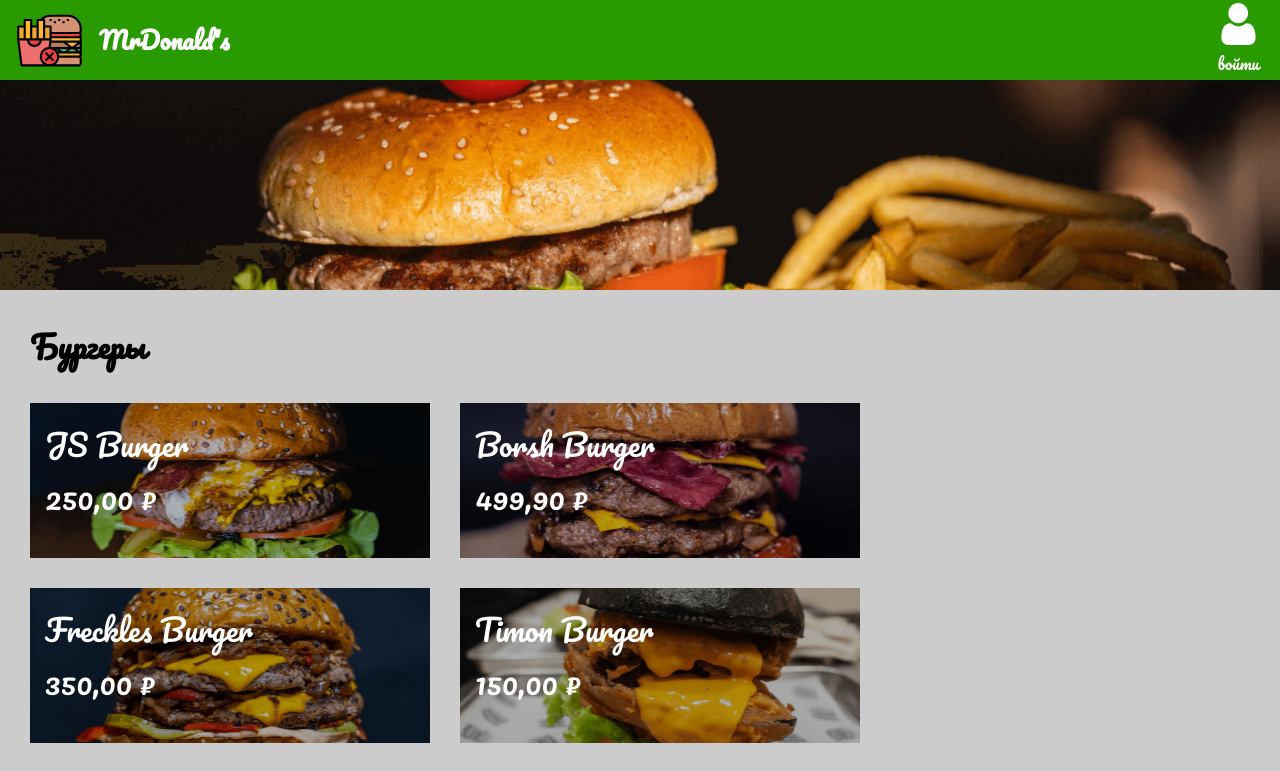
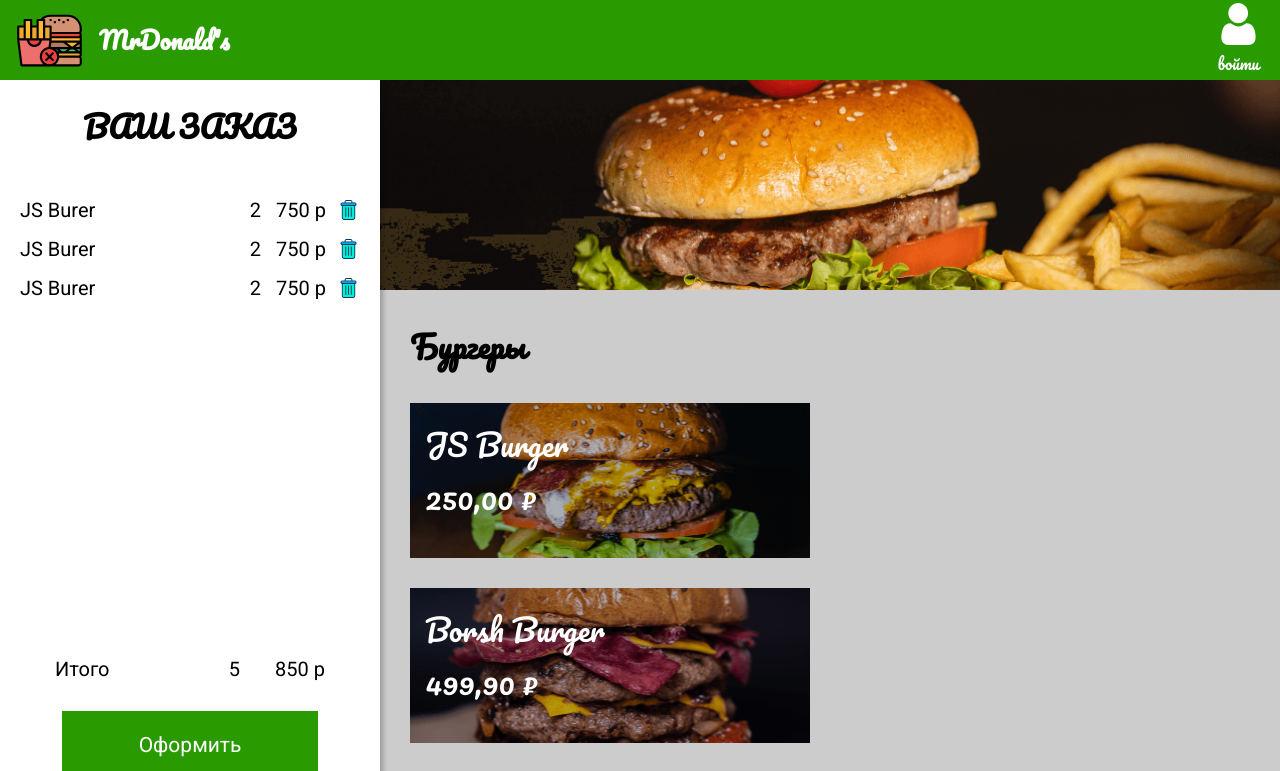
Before and after one commit to Desoul2411/React-burger-shop, a React (Create React App) app: page / in a window 1280 px wide. Shown: the top 771 px of the page. Built offline with nearby package versions, Linux system fonts and the light colour scheme.

Commit message:
order block html/css implemented

```diff
--- a/src/App.js
+++ b/src/App.js
@@ -3,6 +3,8 @@
 import { Menu } from './Components/Menu';
 import { GlobalStyle } from './Components/GlobalStyle';
 import { ModalItem} from './Components/ModalItem';
+import { Order} from './Components/Order';
+
 
 
 function App() {
@@ -14,6 +16,7 @@
     <>
       <GlobalStyle/>
       <NavBar/>
+      <Order/>
       <Menu setOpenItem={setOpenItem}/>
       <ModalItem openItem={openItem} setOpenItem={setOpenItem}/>
     </>
--- a/src/Components/Menu.js
+++ b/src/Components/Menu.js
@@ -7,6 +7,7 @@
 const MenuStyled = styled.main`
     background-color: #ccc;
     margin-top: 80px;
+    margin-left: 380px;
 `;
 
 const SectionMenu = styled.section`
--- a/src/Components/ModalItem.js
+++ b/src/Components/ModalItem.js
@@ -1,6 +1,6 @@
 import React from 'react';
 import styled from 'styled-components';
-import { ButtonCheckout } from './Button';
+import { ButtonCheckout } from './ButtonCheckout';
 
 const Overlay = styled.div`
     position: fixed;
--- /dev/null
+++ b/src/Components/Order.js
@@ -0,0 +1,70 @@
+import React from 'react';
+import styled from 'styled-components';
+import { ButtonCheckout } from './ButtonCheckout';
+import { OrderListItem } from './OrderListItem';
+
+
+const OrderStyled = styled.section`
+    position: fixed;
+    display: flex;
+    flex-direction: column;
+    top: 80px;
+    left:0;
+    background: #fff;
+    min-width: 380px;
+    height: calc(100% - 80px);
+    box-shadow: 3px 4px 5px rgba(0, 0, 0, 0.25);
+    padding: 20px;
+`;
+
+const OrderTitle = styled.h2`
+    text-align: center;
+    margin-bottom: 30px;
+`;
+
+const OrderContent = styled.ul`
+    flex-grow:1;
+`;
+
+const OrderList = styled.ul`
+
+`;
+
+const Total = styled.div`
+    display: flex;
+    margin: 0 35px 30px;
+    & span: first-child {
+        flex-grow:1;
+    }
+`;
+
+const TotalPrice = styled.span`
+    text-align: right;
+    min-width: 65px;
+    margin-left: 20px;
+`;
+
+
+export const Order = () => {
+    return (
+
+        <OrderStyled>
+            <OrderTitle>ВАШ ЗАКАЗ</OrderTitle>
+            <OrderContent>
+                <OrderList>
+                    <OrderListItem></OrderListItem>
+                    <OrderListItem></OrderListItem>
+                    <OrderListItem></OrderListItem>
+                </OrderList>
+            </OrderContent>
+            <Total>
+                <span>Итого</span>
+                <span>5</span>
+                <TotalPrice>850 р</TotalPrice>
+            </Total>
+            <ButtonCheckout>
+                Оформить
+            </ButtonCheckout>
+        </OrderStyled>
+    )
+}
--- /dev/null
+++ b/src/Components/OrderListItem.js
@@ -0,0 +1,41 @@
+import React from 'react';
+import styled from 'styled-components';
+import  trashImage from '../image/trash.svg';
+
+
+const OrderItemStyled = styled.li`
+    display: flex;
+    margin: 15px 0;
+`;
+
+const ItemName = styled.span`
+    flex-grow: 1;
+`;
+
+const ItemPrice = styled.span`
+    margn-left: 20px;
+    margin-right: 10px;
+    min-width: 65px;
+    text-align: right;
+`;
+
+const TrashButton = styled.button`
+    width: 24px;
+    height: 24px;
+    border-color: transparent;
+    background-color: transparent;
+    background-image: url(${trashImage});
+    background-position: center;
+    background-size: cover;
+    background-repeat: no-repeat;
+    cursor: pointer;
+`;
+
+export const OrderListItem = () => (
+    <OrderItemStyled>
+        <ItemName>JS Burer</ItemName>
+        <span>2</span>
+        <ItemPrice>750 р</ItemPrice>
+        <TrashButton/>
+    </OrderItemStyled>
+);
```
Also changed, not shown: src/Components/ButtonCheckout.js (renamed from src/Components/Button.js), src/image/trash.svg (added).
